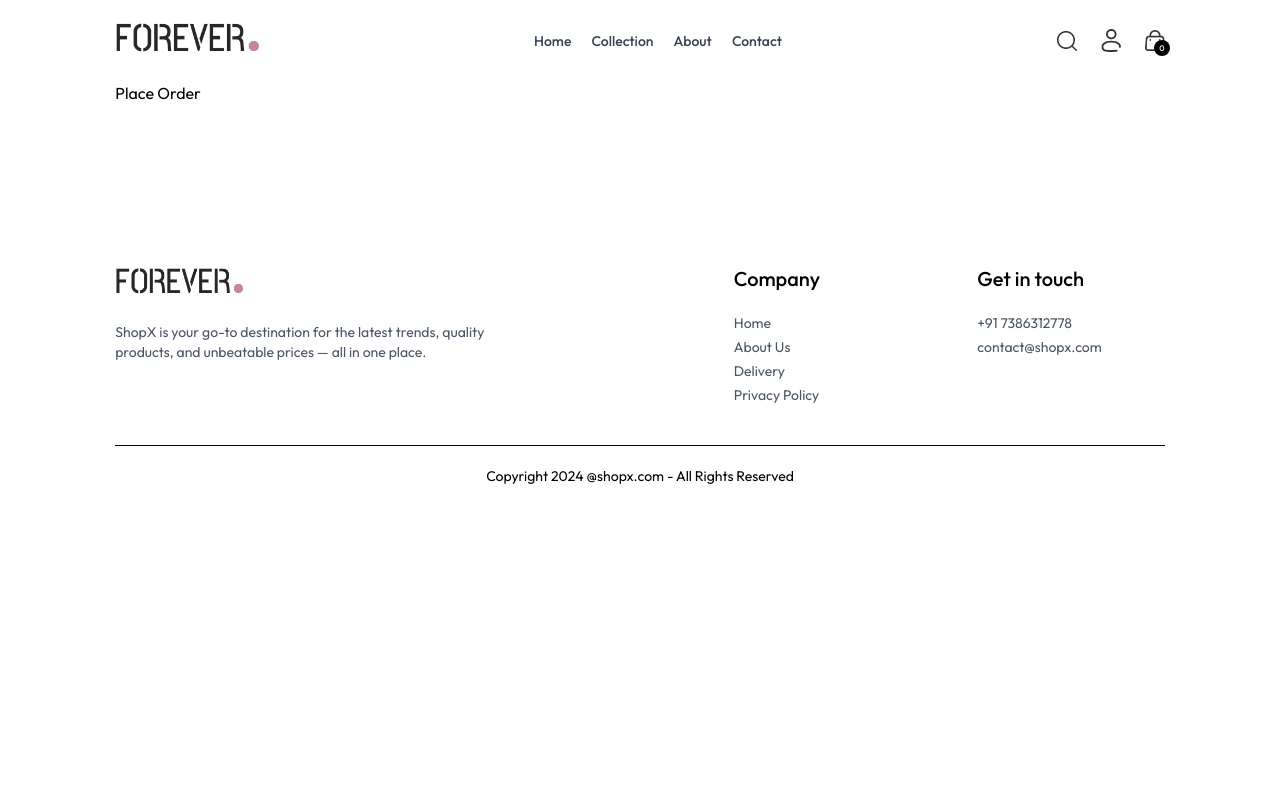
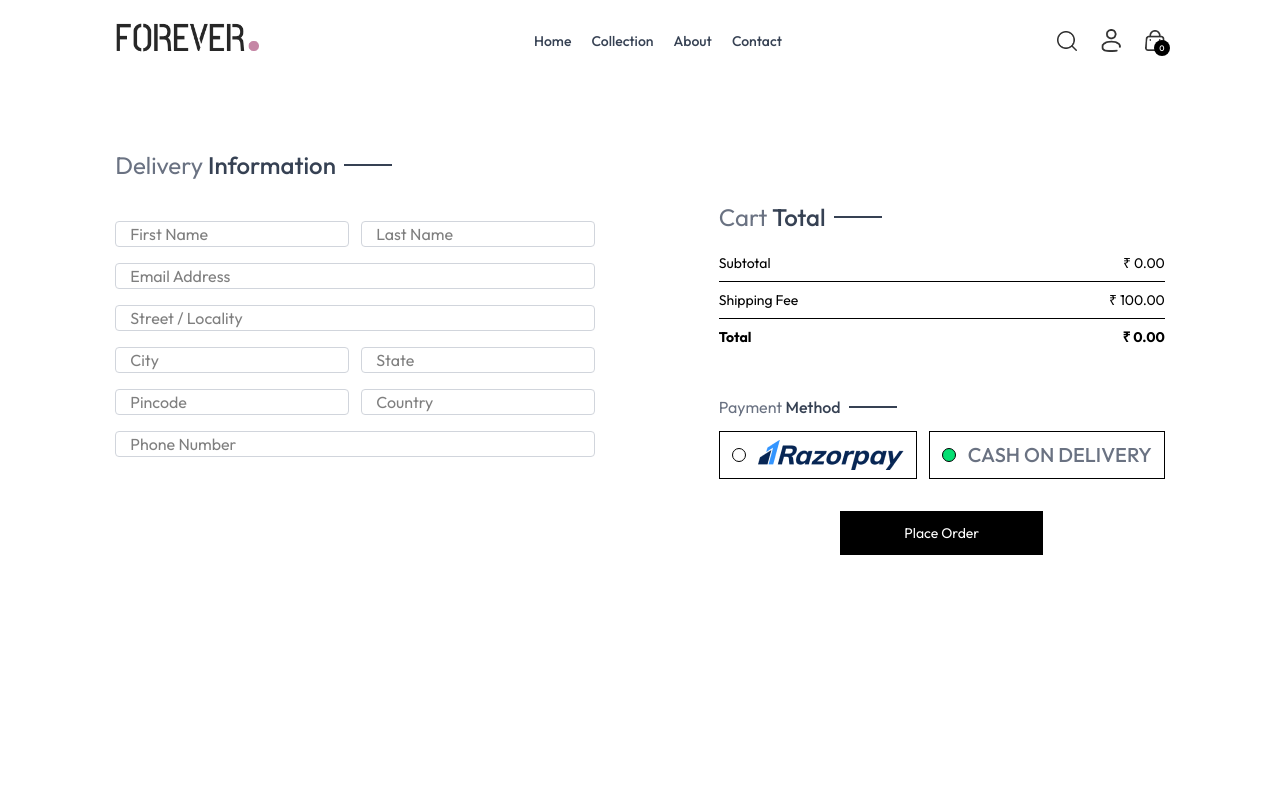
Before and after one commit to fumble-dev/shop-x, a React (Vite) app in the folder frontend/: page /place-order in a window 1280 px wide. Shown: the top 800 px of the page. Built offline with nearby package versions, Linux system fonts and the light colour scheme.

Commit message:
checkout page done

```diff
--- /dev/null
+++ b/frontend/src/components/CartTotal.jsx
@@ -0,0 +1,35 @@
+import React, { useContext } from 'react'
+import { ShopContext } from '../context/ShopContext'
+import Title from './Title';
+
+const CartTotal = () => {
+
+    const { getCartAmount, currency, delivery_fee } = useContext(ShopContext);
+
+    return (
+        <div className='w-full'>
+            <div className="text-2xl">
+                <Title text1={"Cart"} text2={"Total"} />
+            </div>
+
+            <div className='flex flex-col gap-2 mt-2 text-sm'>
+                <div className='flex justify-between'>
+                    <p>Subtotal</p>
+                    <p>{currency} {getCartAmount()}.00 </p>
+                </div>
+                <hr />
+                <div className='flex justify-between'>
+                    <p>Shipping Fee</p>
+                    <p> {currency} {delivery_fee}.00 </p>
+                </div>
+                <hr />
+                <div className='flex justify-between'>
+                    <b>Total</b>
+                    <b>{currency} {getCartAmount() === 0 ? 0 : getCartAmount() + delivery_fee}.00 </b>
+                </div>
+            </div>
+        </div>
+    )
+}
+
+export default CartTotal
--- a/frontend/src/context/ShopContext.jsx
+++ b/frontend/src/context/ShopContext.jsx
@@ -1,6 +1,7 @@
 import { createContext, useState } from "react";
 import { products } from "../assets/assets";
 import { toast } from "react-toastify";
+import { useNavigate } from "react-router-dom";
 
 export const ShopContext = createContext();
 
@@ -11,6 +12,7 @@
     const [search, setSearch] = useState('')
     const [showSearch, setShowSearch] = useState(false)
     const [cartItems, setCartItems] = useState({})
+    const navigate = useNavigate()
 
     const addToCart = async (itemId, size) => {
 
@@ -49,11 +51,28 @@
         return totalCount;
     };
 
-    const updateQuantity = async (itemId, size, quantity) =>{
+    const updateQuantity = async (itemId, size, quantity) => {
         let cartData = structuredClone(cartItems)
 
         cartData[itemId][size] = quantity;
         setCartItems(cartData)
+    }
+
+    const getCartAmount =  () => {
+        let totalAmount = 0;
+        for (const items in cartItems) {
+            let itemInfo = products.find((product) => product._id === items)
+            for (const item in cartItems[items]) {
+                try {
+                    if (cartItems[items][item] > 0) {
+                        totalAmount += itemInfo.price * cartItems[items][item]
+                    }
+                } catch (error) {
+                    toast.error("error calculating cart total amount")
+                }
+            }
+        }
+        return totalAmount;
     }
 
 
@@ -66,7 +85,9 @@
         cartItems, setCartItems,
         addToCart,
         getCartCount,
-        updateQuantity
+        updateQuantity,
+        getCartAmount,
+        navigate
     }
 
     return (
--- a/frontend/src/pages/Cart.jsx
+++ b/frontend/src/pages/Cart.jsx
@@ -2,10 +2,11 @@
 import { ShopContext } from '../context/ShopContext'
 import Title from '../components/Title';
 import { assets } from '../assets/assets';
+import CartTotal from '../components/CartTotal';
 
 const Cart = () => {
 
-  const { products, currency, cartItems, updateQuantity } = useContext(ShopContext);
+  const { products, currency, cartItems, updateQuantity, navigate } = useContext(ShopContext);
 
   const [cartData, setCartData] = useState([])
 
@@ -55,6 +56,15 @@
             })
           }
         </div>
+
+        <div className='flex justify-end my-20'>
+          <div className='w-full sm:w-[450px]'>
+            <CartTotal />
+            <div className='w-full text-end'>
+              <button onClick={()=>navigate('/place-order')} className='bg-black text-white text-sm my-8 px-8 py-3 cursor-pointer'>Checkout</button>
+            </div>
+          </div>
+        </div>
       </div>
     </div>
   )
--- a/frontend/src/pages/PlaceOrder.jsx
+++ b/frontend/src/pages/PlaceOrder.jsx
@@ -1,9 +1,60 @@
-import React from 'react'
+import React, { useContext, useState } from 'react'
+import Title from '../components/Title'
+import CartTotal from '../components/CartTotal'
+import { assets } from '../assets/assets'
+import { ShopContext } from '../context/ShopContext'
 
 const PlaceOrder = () => {
+
+  const [method, setMethod] = useState('cod');
+  const {navigate} = useContext(ShopContext)
+
   return (
-    <div>
-      Place Order
+    <div className='flex flex-col sm:flex-row justify-between gap-4 pt-5 sm:pt-14 min-h-[80vh]'>
+      <div className='flex flex-col gap-4 w-full sm:max-w-[480px]'>
+        <div className='text-xl sm:text-2xl my-3'>
+          <Title text1={"Delivery"} text2={"Information"} />
+        </div>
+        <div className='flex gap-3'>
+          <input type="text" placeholder='First Name' className='border border-gray-300 rounded py01.5 px-3.5 w-full' />
+          <input type="text" placeholder='Last Name' className='border border-gray-300 rounded py01.5 px-3.5 w-full' />
+        </div>
+        <input type="email" placeholder='Email Address' className='w-full border border-gray-300 rounded py01.5 px-3.5 w-full' />
+        <input type="text" placeholder='Street / Locality' className=' w-full border border-gray-300 rounded py01.5 px-3.5 w-full' />
+        <div className='flex gap-3'>
+          <input type="text" placeholder='City' className='border border-gray-300 rounded py01.5 px-3.5 w-full' />
+          <input type="text" placeholder='State' className='border border-gray-300 rounded py01.5 px-3.5 w-full' />
+        </div>
+        <div className='flex gap-3'>
+          <input type="number" placeholder='Pincode' className='border border-gray-300 rounded py01.5 px-3.5 w-full' />
+          <input type="text" placeholder='Country' className='border border-gray-300 rounded py01.5 px-3.5 w-full' />
+        </div>
+        <input type="number" placeholder='Phone Number' className='border border-gray-300 rounded py01.5 px-3.5 w-full' />
+      </div>
+
+      <div className='mt-8'>
+        <div className='mt-8 min-w-80'>
+          <CartTotal />
+        </div>
+        <div className='mt-12'>
+          <Title text1={"Payment"} text2={"Method"} />
+          <div className='flex gap-3 flex-col lg:flex-row'>
+            <div onClick={() => setMethod('razorpay')} className='flex  items-center gap-3 border p-2 px-3 cursor-pointer'>
+              <p className={`min-w-3.5 h-3.5 rounded-full border ${method === 'razorpay' ? 'bg-green-400' : ''}`}></p>
+              <img src={assets.razorpay_logo} alt="" />
+            </div>
+            <div onClick={() => setMethod('cod')} className='flex  items-center gap-3 border p-2 px-3 cursor-pointer'>
+              <p className={`min-w-3.5 h-3.5 rounded-full border ${method === 'cod' ? 'bg-green-400' : ''}`}></p>
+              <p className='text-gray-500 text-xl font-medium'>CASH ON DELIVERY</p>
+            </div>
+          </div>
+
+          <div className='  w-full text-center mt-8'>
+            <button onClick={()=>navigate('/orders')} className='cursor-pointer bg-black text-white px-16 text-sm py-3 '>Place Order</button>
+          </div>
+
+        </div>
+      </div>
     </div>
   )
 }
```
